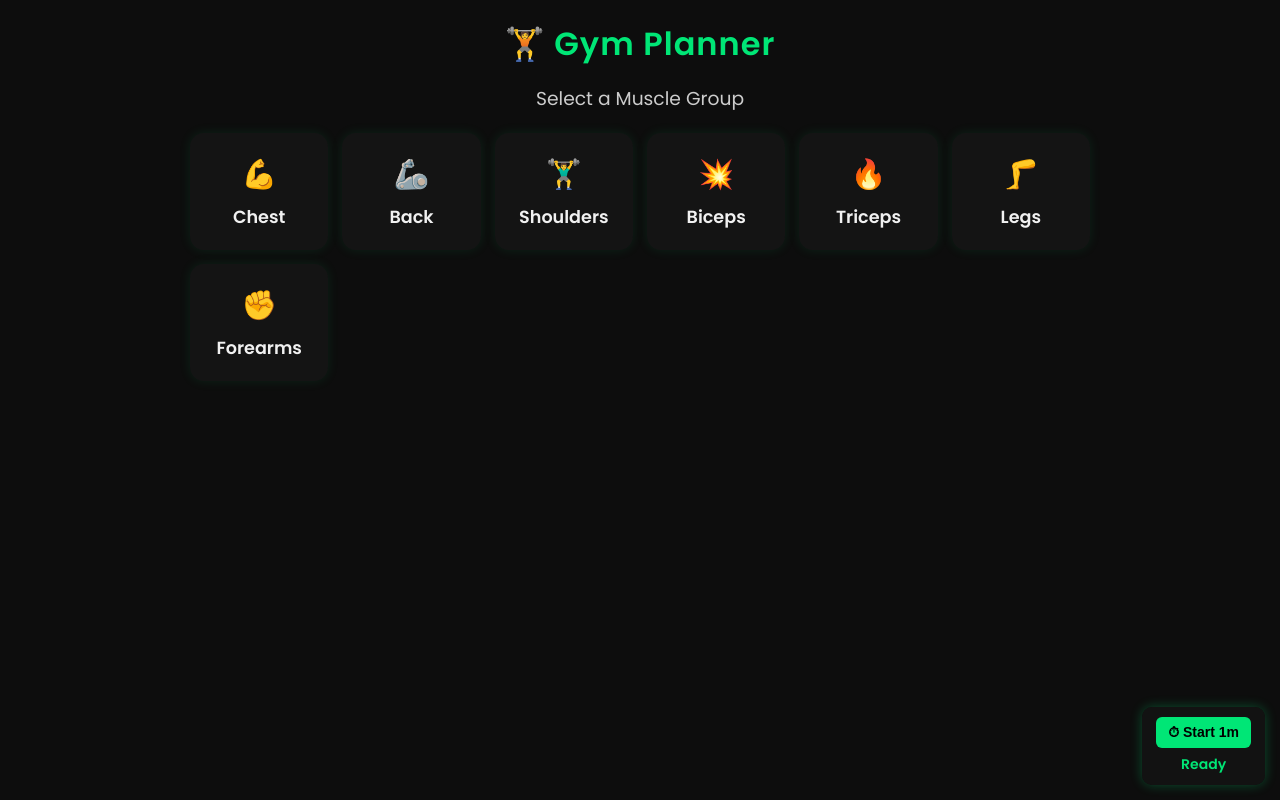
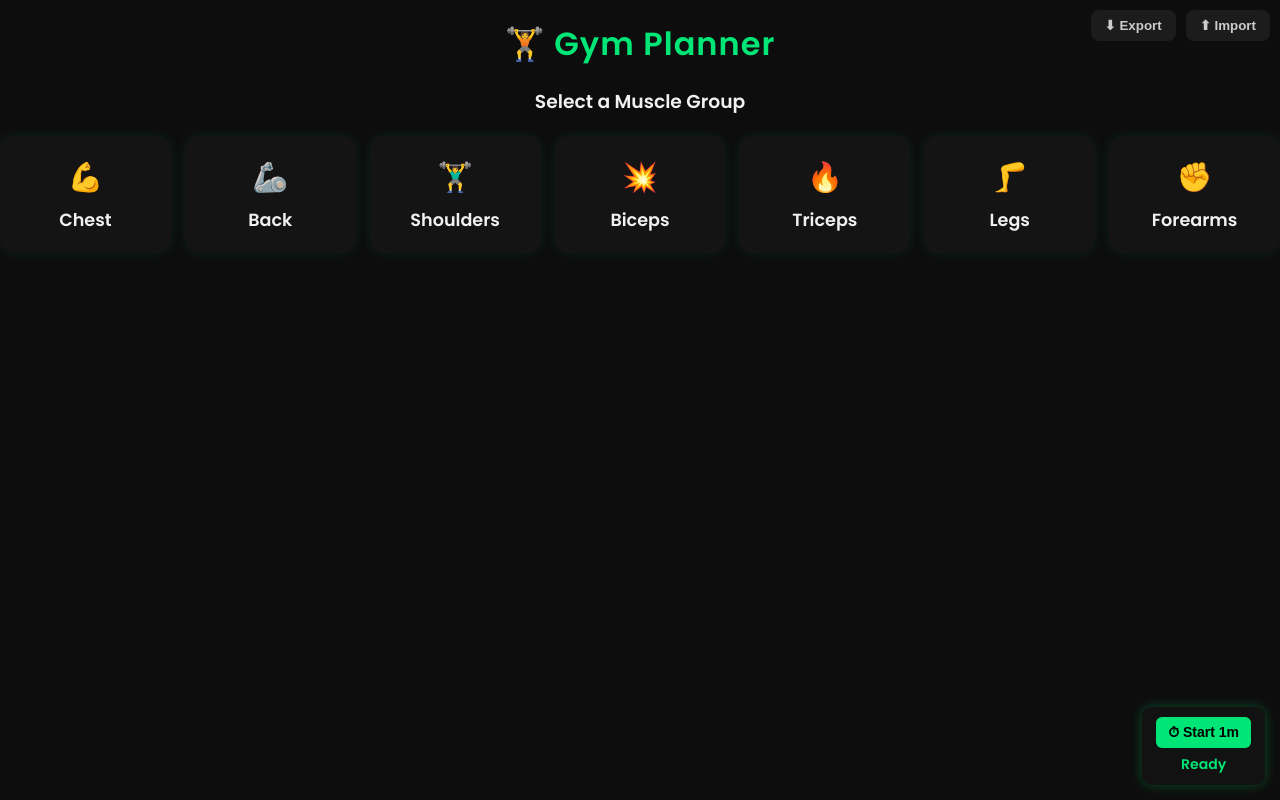
Before and after one commit to not-dfined/gym-app, a plain HTML site: page index.html in a window 1280 px wide. Drawn offline with Linux system fonts and the light colour scheme.

Commit message:
Update index.html

```diff
--- a/index.html
+++ b/index.html
@@ -30,16 +30,27 @@
       letter-spacing: 1px;
     }
 
-    h3 {
-      font-weight: 500;
-      margin: 16px 0;
+    /* Fixed top-right controls */
+    .top-controls {
+      position: fixed;
+      top: 10px;
+      right: 10px;
+      display: flex;
+      gap: 10px;
+      z-index: 1000;
+    }
+    .top-controls button {
+      background: #1c1c1c;
       color: #ccc;
+      border: none;
+      padding: 8px 14px;
+      border-radius: 8px;
+      cursor: pointer;
+      font-weight: 600;
+      transition: 0.2s ease;
     }
-
-    .container {
-      width: 95%;
-      max-width: 900px;
-      margin: 0 auto 60px;
+    .top-controls button:hover {
+      background: #333;
     }
 
     /* Dashboard tiles */
@@ -60,18 +71,15 @@
       transition: 0.25s ease;
       box-shadow: 0 0 12px rgba(0,230,118,0.1);
     }
-
     .tile:hover {
       background: #1e1e1e;
       transform: scale(1.05);
     }
-
     .tile span {
       display: block;
       font-size: 1.1rem;
       margin-top: 8px;
     }
-
     .tile-icon {
       font-size: 1.8rem;
       color: #00e676;
@@ -85,14 +93,12 @@
       border-radius: 14px;
       box-shadow: 0 0 20px rgba(0, 230, 118, 0.1);
     }
-
     .exercise h4 {
       font-size: 1.2rem;
       font-weight: 600;
       color: #fff;
       margin: 0 0 10px;
     }
-
     .exercise img {
       width: 100%;
       max-width: 320px;
@@ -107,7 +113,6 @@
       background: #1c1c1c;
       border-radius: 8px;
     }
-
     .inputBox input {
       width: 60px;
       text-align: center;
@@ -138,7 +143,6 @@
       z-index: 999;
       text-align: center;
     }
-
     .floating-timer button {
       background: #00e676;
       border: none;
@@ -149,11 +153,9 @@
       margin-bottom: 6px;
       font-size: 14px;
     }
-
     .floating-timer button:hover {
       background: #1de9b6;
     }
-
     .floating-timer p {
       margin: 0;
       font-size: 14px;
@@ -173,6 +175,15 @@
   </style>
 </head>
 <body>
+  <!-- Fixed top-right controls -->
+  <div class="top-controls">
+    <button onclick="exportData()">⬇ Export</button>
+    <label>
+      <input type="file" accept="application/json" style="display:none" onchange="importData(event)">
+      <button>⬆ Import</button>
+    </label>
+  </div>
+
   <div class="container">
     <h1>🏋️ Gym Planner</h1>
     <h3>Select a Muscle Group</h3>
@@ -243,9 +254,9 @@
 
     function showRoutine(muscleGroup){
       const plan = document.getElementById("plan");
-      document.getElementById("dashboard").style.display = "none"; // hide dashboard
+      document.getElementById("dashboard").style.display = "none";
       plan.innerHTML = `
-        <button onclick="goBack()" style="margin:15px; background:#1c1c1c; color:#ccc; border:none; padding:8px 14px; border-radius:8px; cursor:pointer;">⬅ Back to Dashboard</button>
+        <button onclick="goBack()" style="margin:15px; background:#1c1c1c; color:#ccc; border:none; padding:8px 14px; border-radius:8px; cursor:pointer;">⬅ Back</button>
         <h2>${muscleGroup} Workout</h2>
       `;
       routines[muscleGroup].forEach((ex,i)=>{
@@ -317,6 +328,31 @@
         if(t<=0){clearInterval(id); el.textContent="✅ Done";}
       },1000);
     }
+
+    // ✅ Export Data
+    function exportData(){
+      const data = JSON.stringify(localStorage);
+      const blob = new Blob([data], {type:"application/json"});
+      const a = document.createElement("a");
+      a.href = URL.createObjectURL(blob);
+      a.download = "gym-data.json";
+      a.click();
+    }
+
+    // ✅ Import Data
+    function importData(event){
+      const file = event.target.files[0];
+      if(!file) return;
+      const reader = new FileReader();
+      reader.onload = (e)=>{
+        const data = JSON.parse(e.target.result);
+        for(let key in data){
+          localStorage.setItem(key, data[key]);
+        }
+        alert("✅ Data imported! Refresh page to see changes.");
+      };
+      reader.readAsText(file);
+    }
   </script>
 </body>
 </html>
```
